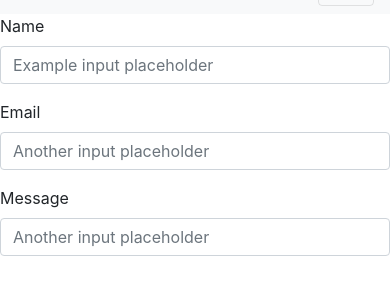
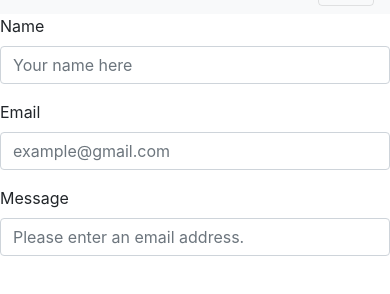
Before and after one commit to silviapopescu95/Responsive-Portfolio, a plain HTML site: page contact.html in a window 390 px wide. Shown: the part 42-336 px from the top of the page. Drawn offline with nearby package versions, Linux system fonts and the light colour scheme.

Commit message:
Changed image dimensions to make mobile responsive and edit placeholder texts in contact form.

```diff
--- a/contact.html
+++ b/contact.html
@@ -31,15 +31,15 @@
       <form>
         <div class="form-group">
           <label for="name">Name</label>
-          <input type="text" class="form-control" id="formGroupExampleInput" placeholder="Example input placeholder">
+          <input type="text" class="form-control" id="name" placeholder="Your name here">
         </div>
         <div class="form-group">
           <label for="email">Email</label>
-          <input type="text" class="form-control" id="formGroupExampleInput2" placeholder="Another input placeholder">
+          <input type="text" class="form-control" id="email" placeholder="example@gmail.com">
         </div>
         <div class="form-group">
             <label for="message">Message</label>
-            <input type="text" class="form-control" id="formGroupExampleInput2" placeholder="Another input placeholder">
+            <input type="text" class="form-control" id="message" placeholder="Please enter an email address.">
           </div>
       </form>
 </body>
```
Also changed, not shown: index.html (+2 -2 lines).
